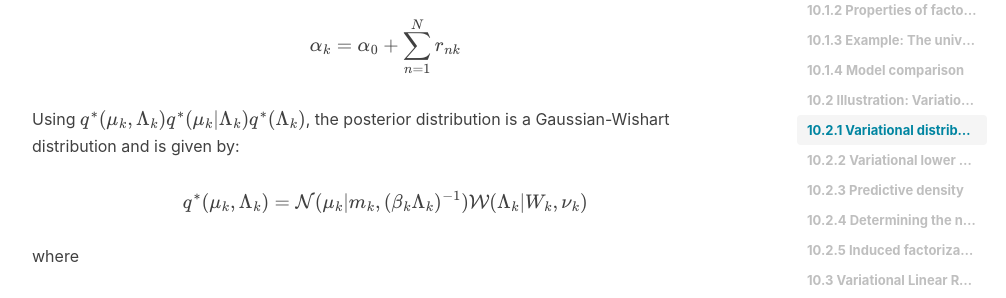
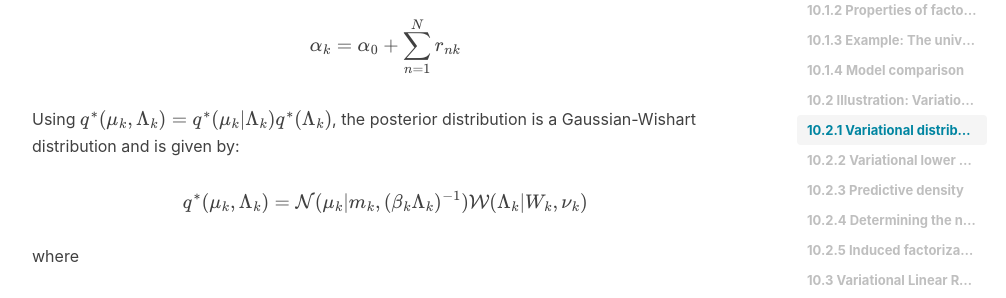
Before and after one commit to ZaccWu/ZaccWu.github.io, a Jekyll site: the page built from _posts/2019-09-27-PRML Chapter 10 Approximate Inference.md, in a window 1280 px wide and 900 px high, scrolled down 5001 px. Shown: the part 154-452 px from the top of the window, without its empty margins (233-1239 px from the left). Built offline with Jekyll 4.4.1, drawn with Linux system fonts in a browser that asks for light colours; nearby versions of some CDN libraries; formulas are drawn with MathJax 3; comment, search, counter and statistics services are not loaded.

```diff
--- a/_posts/2019-09-27-PRML Chapter 10 Approximate Inference.md
+++ b/_posts/2019-09-27-PRML Chapter 10 Approximate Inference.md
@@ -135,7 +135,7 @@ where $\alpha$ has components $\alpha_k$ given by:
 
 $$\alpha_{k} = \alpha_{0} + \sum_{n=1}^{N}r_{nk}$$
 
-Using $q^* (\mu_{k}, \Lambda_{k}) q^* (\mu_{k} \| \Lambda_{k})q^* (\Lambda_{k})$, the posterior distribution is a Gaussian-Wishart distribution and is given by:
+Using $q^* (\mu_{k}, \Lambda_{k}) = q^* (\mu_{k} \| \Lambda_{k})q^* (\Lambda_{k})$, the posterior distribution is a Gaussian-Wishart distribution and is given by:
 
 $$q^{*}(\mu_{k}, \Lambda_{k}) = \mathcal{N}(\mu_{k} | m_{k}, (\beta_{k}\Lambda_{k})^{-1})\mathcal{W}(\Lambda_{k} | W_{k}, \nu_{k})$$
 
```
